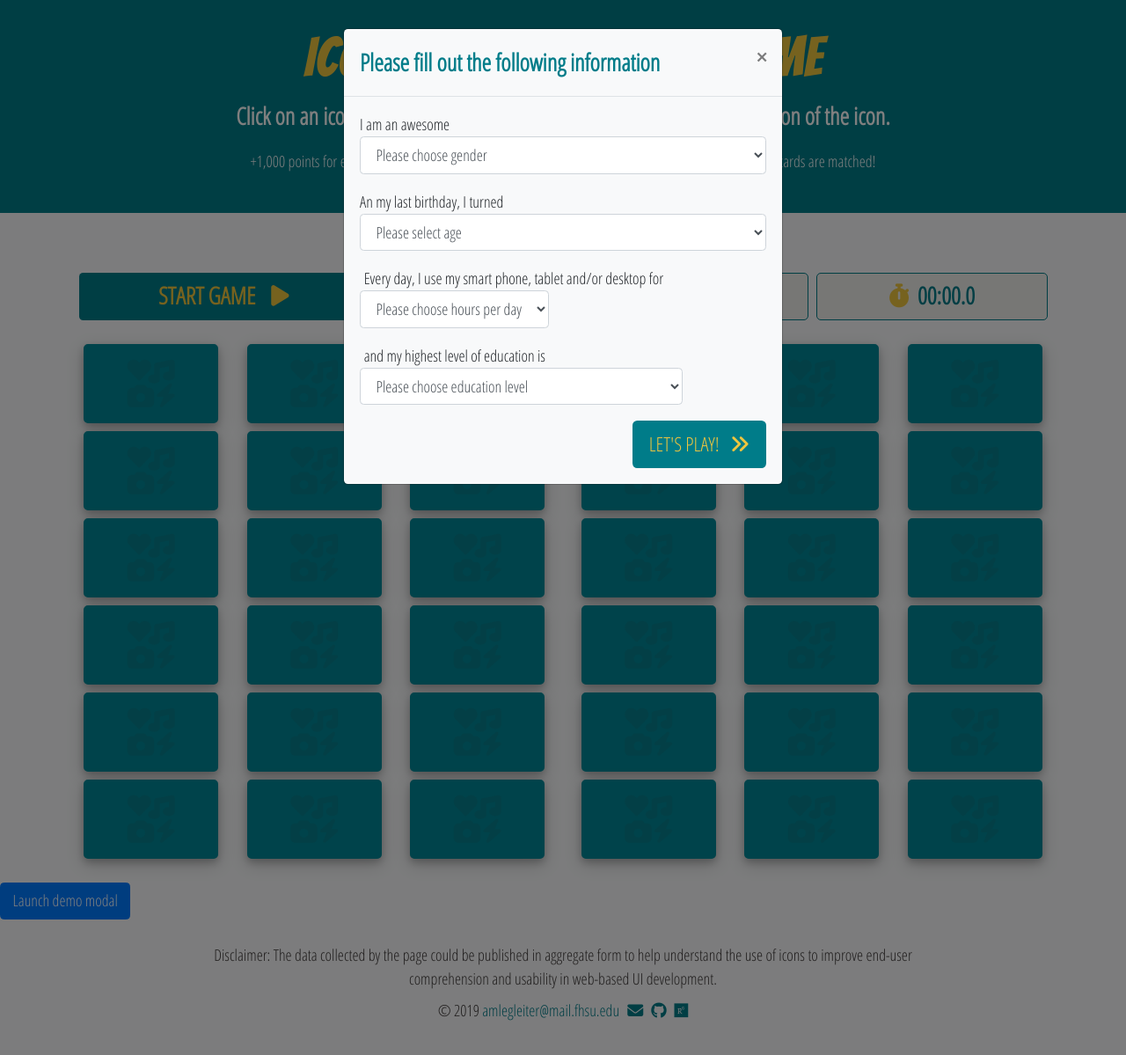
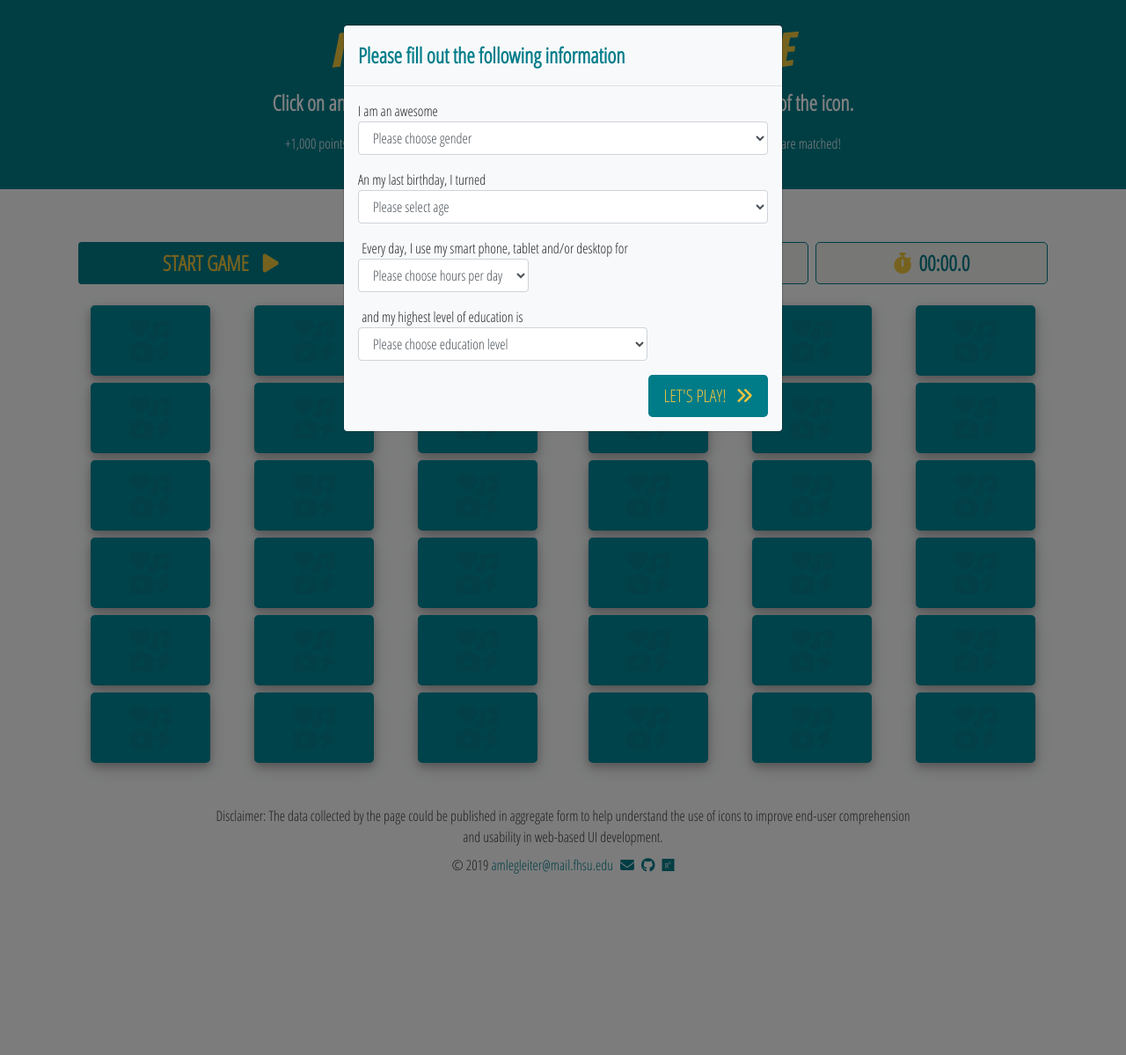
Before and after one commit to littleapple27/icon-match-game, a PHP site: page /index.html in a window 1280 px wide. Shown: the top 1199 px of the page at 88% size. Run offline with PHP 8.4, Linux system fonts and the light colour scheme; some libraries are stand-ins or nearby versions.

Commit message:
minor code adjustments

```diff
--- a/css/custom.scss
+++ b/css/custom.scss
@@ -1,6 +1,6 @@
 @import url("https://fonts.googleapis.com/css?family=Bangers|Open+Sans+Condensed:300&display=swap");
 
-$color-1:rgb(0, 124, 137);
+$color-1:#007c89;
 $color-1rgba75:rgba(0, 124, 137,0.75);
 $color-1-lt: #008796;
 $color-2: #edc53f;
@@ -198,7 +198,7 @@ p {
 			display: flex;
 			align-items: center;
 			justify-content: center;
-			font-size: 2em;
+			font-size: 2rem;
 			text-align: center;
 			line-height: 2.5rem;
 			margin: auto;
@@ -212,7 +212,9 @@ p {
 			align-items: center;
 			justify-content: center;
 			align-items: center;
-			font-size: 1.25em !important;
+			font-size: 1.25rem !important;
+      overflow-wrap: break-word;
+      hyphens: auto;
 			font-family: 'Open Sans Condensed', sans-serif;
 			text-align: center;
 			line-height: 1.3rem;
@@ -292,18 +294,15 @@ p {
 
 // Large devices (desktops, 62em and up)
 @media only screen and (min-width: 768px) {
-  html,
-  body,
-  p {
-    font-size: 16px !important;
+    #deck2 .card-up {
+    font-size: 1.25rem;
   }
 }
 
+
 // Extra large devices (large desktops, 75em and up)
 @media (min-width: 75em) {
-  html,
-  body,
-  p {
-    font-size: 18px !important;
+  #deck2 .card-up {
+    font-size: 1.25rem;
   }
 }
--- a/index.html
+++ b/index.html
@@ -10,8 +10,12 @@
 	<meta name="description" content="The Unambiguous Icon Project: A Case for Universal Icon Meanings" />
 	<meta name="keywords" content="icon ambiguity, UI icons, font awesome, icon research" />
 	<meta property="og:site_name" content="The Unambiguous Icon Project: A Case for Universal Icon Meanings" />
+
 	<meta property="og:title" content="The Unambiguous Icon Project: A Case for Universal Icon Meanings" />
 	<meta property="og:description" content="An experiment at Fort Hays State University" />
+	<meta property="og:image" content="img/teaserimg.png">
+	<meta property="og:url" content="https://littleapple27.github.io/icon-match-game">
+
 	<script src="https://kit.fontawesome.com/bf44c917aa.js" crossorigin="anonymous"></script>
 	<link rel="stylesheet" href="https://stackpath.bootstrapcdn.com/bootstrap/4.3.1/css/bootstrap.min.css">
 	<link href="https://fonts.googleapis.com/css?family=Roboto&display=swap" rel="stylesheet">
@@ -28,9 +32,6 @@
 			<div class="modal-content bg-light text">
 				<div class="modal-header">
 					<h5 class="modal-title bigfont text-color-1">Please fill out the following information</h5>
-					<button type="button" class="close" data-dismiss="modal" aria-label="Close">
-						<span aria-hidden="true">&times;</span>
-					</button>
 				</div>
 				<div class="modal-body">
 					<form id="demoForm" method="POST">
@@ -53,7 +54,7 @@
 								<select class="form-control" id="age" name="age" required>
 									<option value="" disabled selected hidden>Please select age
 									</option>
-									<option value="">Select</option>
+									<option value="under18">Under 18</option>
 									<option value="18">18</option>
 									<option value="19">19</option>
 									<option value="20">20</option>
@@ -132,22 +133,6 @@
 							</p>
 						</div>
 
-						<!-- 	<div class="form-inline">
-							<p>My race/ethinicity is&nbsp;
-								<select class="form-control" id="ethnicity" name="ethnicity" required />
-								<option value="">Select</option>
-								<option value="indian-alaskan">American Idian or Alaskan Native
-								</option>
-								<option value="asian-pacfic">Asian / Pacific Islander</option>
-								<option value="black-african">Black or African American</option>
-								<option value="hispanic">Hispanic</option>
-								<option value="white">White / Caucasian</option>
-								<option value="other-race">Other</option>
-								<option value="not-say">Prefer not to say</option>
-								</select>
-							</p>
-						</div> -->
-
 						<div class="form-inline">
 							<p>&nbsp;Every day, I use my smart phone, tablet and/or
 								desktop for&nbsp;
@@ -181,7 +166,8 @@
 							</p>
 						</div>
 						<div class="text-right">
-							<button type="submit" class="btn btn-lg bg-color-1 btn-info-submit text-uppercase" id="lets-play-btn">Let's
+							<button type="submit" class="btn btn-lg bg-color-1 btn-info-submit text-uppercase"
+								id="lets-play-btn">Let's
 								Play!&nbsp;&nbsp;<i class="fas fa-angle-double-right"></i></button>
 						</div>
 					</form>
@@ -206,16 +192,10 @@
 	<section class="container mb-2 pt-5 score-section rounded">
 		<div
 			class="rounded-top py-2 text-center d-flex flex-column-reverse flex-sm-row align-content-sm-stretch justify-content-around">
-
-
 			<div class="m-1 align-content-sm-stretch flex-fill">
 				<button class="btn btn-md btn-color-1 start-btn btn-block bigfont text-color-2">Start
 					Game<i class="ml-3 fa fa-play"></i></button>
 			</div>
-
-
-
-
 			<div
 				class="outline-teal m-1 p-1  align-content-sm-stretch flex-fill d-flex align-items-center justify-content-center bigfont">
 				<p class="text-color-2 mb-0 bigfont">
@@ -231,15 +211,8 @@
 				<p class="mb-0 bigfont text-color-2">
 					<i class="fas fa-stopwatch mr-2"></i><span class="timer text-color-1">00:00.0</span></p>
 			</div>
-
-
-
-
-
 		</div>
 
-		<!-- <form id="msform" method="post" action=""> ***removed: ask NC question about form****
-			<fieldset class="fieldset px-2"> -->
 
 		<div class="row rounded-bottom p-1">
 			<!---Inner Row--->
@@ -248,7 +221,6 @@
 				<div class="row p-1" id="deck1">
 					<!-- This <div>  is in JS code -->
 				</div>
-
 				<!---Inner Deck Row--->
 			</div>
 			<!---Inner Column--->
@@ -261,17 +233,14 @@
 			</div>
 
 		</div>
-
 		<!---end of outer row--->
 
 
 	</section>
 
 	<!-- End of Game Modal -->
+
 	<!-- Button trigger modal -->
-<button type="button" class="btn btn-primary" data-toggle="modal" data-target="#endGameModal">
-  Launch demo modal
-</button>
 	<div class="modal fade" id="endGameModal" tabindex="-1" role="dialog" aria-labelledby="exampleModalLabel"
 		aria-hidden="true" data-backdrop="static" data-keyboard="false">
 		<div class="modal-dialog" role="document">
@@ -279,15 +248,9 @@
 				<div class="text-center pt-3">
 					<h2 class="modal-title text-color-1" id="exampleModalLabel">Congratulations <i
 							class="fa fa-arrow-right"></i> You Win!</h2>
-					<p class="lead">You matched all of the icons!</p>
-					<!--- Remove button on final --->
-					<button type="button" class="close" data-dismiss="modal" aria-label="Close">
-						<span aria-hidden="true">&times;</span>
-					</button>
+					<p class="lead">You matched all of the icons.</p>
 				</div>
 				<div class="modal-body">
-
-
 					<div class="bg-white text-color-1 border mx-5 py-3">
 						<div class="modal-element text-center bigfont mb-2">
 							<span class="text-color-2"><i class="mr-2 fas fa-stopwatch"></i></span><span>Time :</span>
@@ -303,11 +266,11 @@
 				</div>
 				<div class="bg-light">
 					<div class="py-4 d-flex flex-row justify-content-around">
-						<button class="btn btn-md bg-color-1 btn-info-submit text-uppercase">Leaderboard&nbsp;&nbsp;<i
-								class="fas fa-trophy"></i></button>
-						<button class="btn btn-md bg-color-1 btn-info-submit text-uppercase playAgain-btn">Play
+						<!-- <button class="btn btn-md bg-color-1 btn-info-submit text-uppercase">Leaderboard&nbsp;&nbsp;<i
+								class="fas fa-trophy"></i></button> -->
+						<button class="btn btn-lg bg-color-1 btn-info-submit text-uppercase playAgain-btn">Play
 							Again&nbsp;&nbsp;<i class="fas fa-gamepad"></i></button>
-						<button class="btn btn-md bg-color-1 btn-info-submit text-uppercase newPlayer-btn">New
+						<button class="btn btn-lg bg-color-1 btn-info-submit text-uppercase newPlayer-btn">New
 							Player&nbsp;&nbsp;<i class="fas fa-user"></i></button>
 					</div>
 					<!--End of button flex group-->
@@ -321,8 +284,8 @@
 		<div>Disclaimer: The data collected by the page could be published in aggregate form to help understand the use
 			of icons to improve end-user comprehension and usability in web-based UI development.</div>
 
-		<div class="mt-2">&copy; 2019 <a href="mailto:amlegleiter@mail.fhsu.edu" class="text-color-1"> amlegleiter@mail.fhsu.edu<i
-					class="ml-2 fas fa-envelope"></i></a><a class="text-color-1"
+		<div class="mt-2">&copy; 2019 <a href="mailto:amlegleiter@mail.fhsu.edu" class="text-color-1">
+				amlegleiter@mail.fhsu.edu<i class="ml-2 fas fa-envelope"></i></a><a class="text-color-1"
 				href="https://github.com/littleapple27/case-for-universal-meanings" target="_blank"><i
 					class="fab fa-github ml-2"></i></a><a class="text-color-1"
 				href="https://www.researchgate.net/publication/339004734_Flat-Design_Icon_Sets_a_Case_for_Universal_Meanings"><i
```
Also changed, not shown: css/custom.css (+8 -10 lines), csv_to_json.php (+12 -2 lines), js/game.js (+35 -42 lines), css/custom.min.css, img/teaser-img.png (added).
